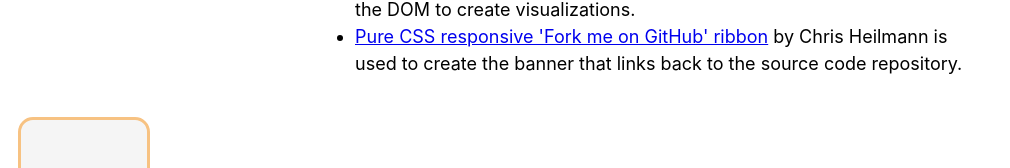
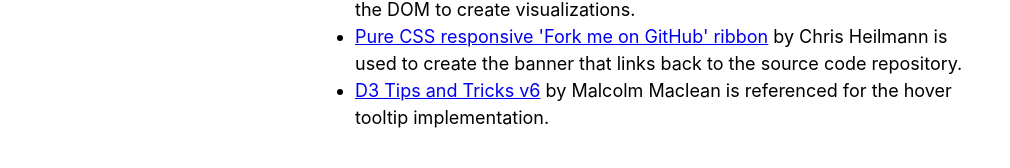
Before and after one commit to CosmicRaisins/BosCrash, a plain HTML site: page index.html in a window 1280 px wide. Shown: the part 2303-2471 px from the top of the page, without its empty margins (0-1010 px from the left). Drawn offline with Linux system fonts and the light colour scheme.

Commit message:
Added reference
Added reference to tutorial used.

Last Change:
Beatifyied linechart:
-Removed y axis
-Stylized tooltip to conform to the design sketch
-Added title
-Other minor aesthetic changes.

```diff
--- a/index.html
+++ b/index.html
@@ -115,6 +115,10 @@
         Pure CSS responsive 'Fork me on GitHub' ribbon</a>
         by Chris Heilmann is used to create the banner that links back to the source code repository.
       </li>
+      <li><a href='https://leanpub.com/d3-t-and-t-v6'>
+        D3 Tips and Tricks v6</a>
+        by Malcolm Maclean is referenced for the hover tooltip implementation.
+      </li>
     </ul>
   </div>
 
```
